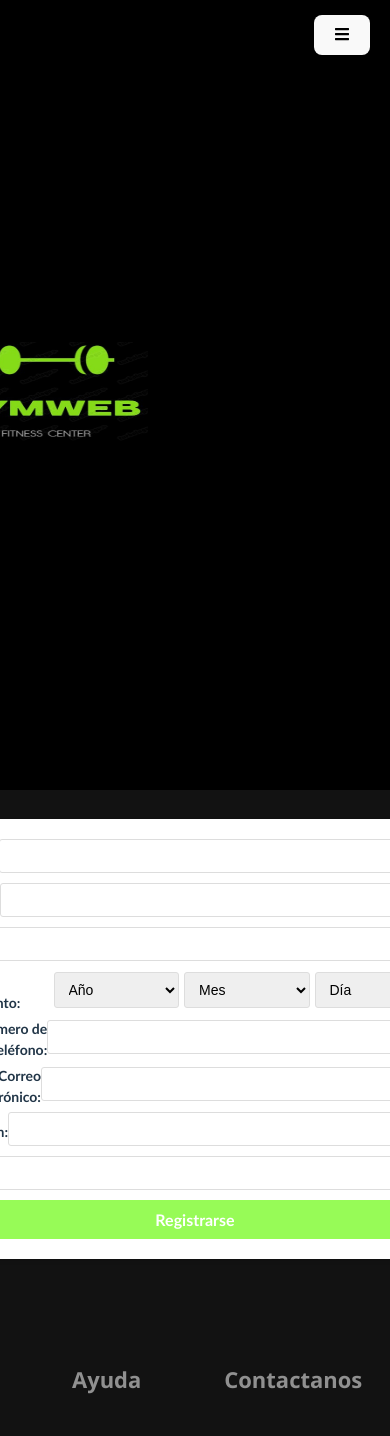
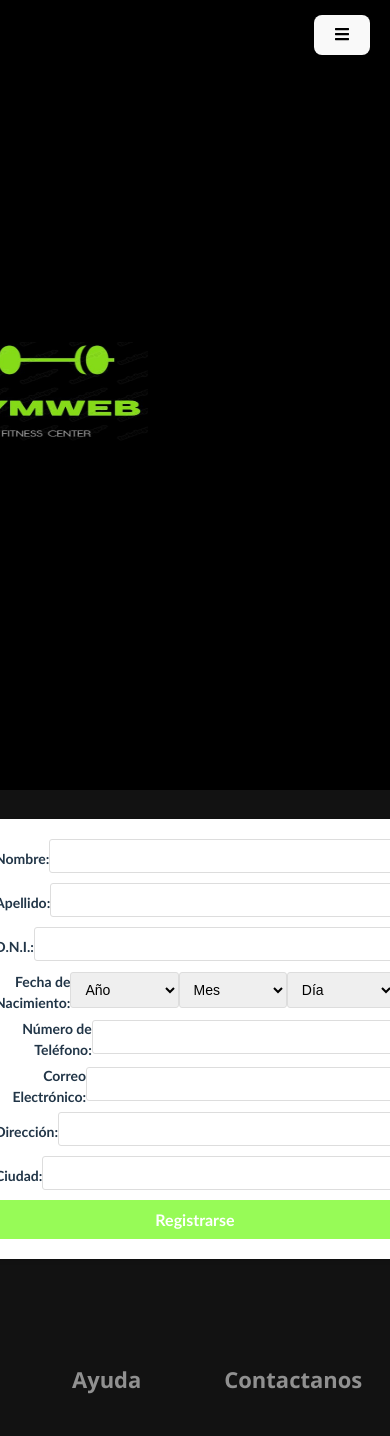
Before and after one commit to labmiracle/team-red, a React (Vite) app in the folder gymWeb/: page /register in a window 390 px wide. Shown: the top 1436 px of the page. Built offline with nearby package versions, Linux system fonts and the light colour scheme.

Commit message:
4Sfa2Xs2 trying some styles on register form

```diff
--- a/gymWeb/src/components/Register/Register.module.css
+++ b/gymWeb/src/components/Register/Register.module.css
@@ -1,6 +1,6 @@
 .registerContainer {
   width: 90%;
-  max-width: 500px;
+  max-width: 400px;
   margin: 5% auto;
   padding: 20px;
   background-color: #ffffff;
@@ -71,33 +71,8 @@
   width: 100%;
 }
 
-
-.registerContainer #phoneNumber {
-  width: 100%;
-  padding: 8px 10px;
-  font-size: 14px;
-  border-radius: 3px;
-  border: 1px solid #ddd;
-  box-sizing: border-box;
-  margin-bottom: 10px;
+@media (max-width: 480px) {
+  .registerContainer {
+    width: 90%;
+  }
 }
-
-
-.registerContainer .dobContainer {
-  display: flex;
-  justify-content: space-between;
-  align-items: center;
-  width: 100%;
-}
-
-.registerContainer .dobContainer select {
-  flex: 1;
-  margin-right: 5px;
-}
-
-
-.registerContainer .dobContainer label {
-  flex: 1;
-  margin-right: 5px;
-  text-align: left;
-}
```
